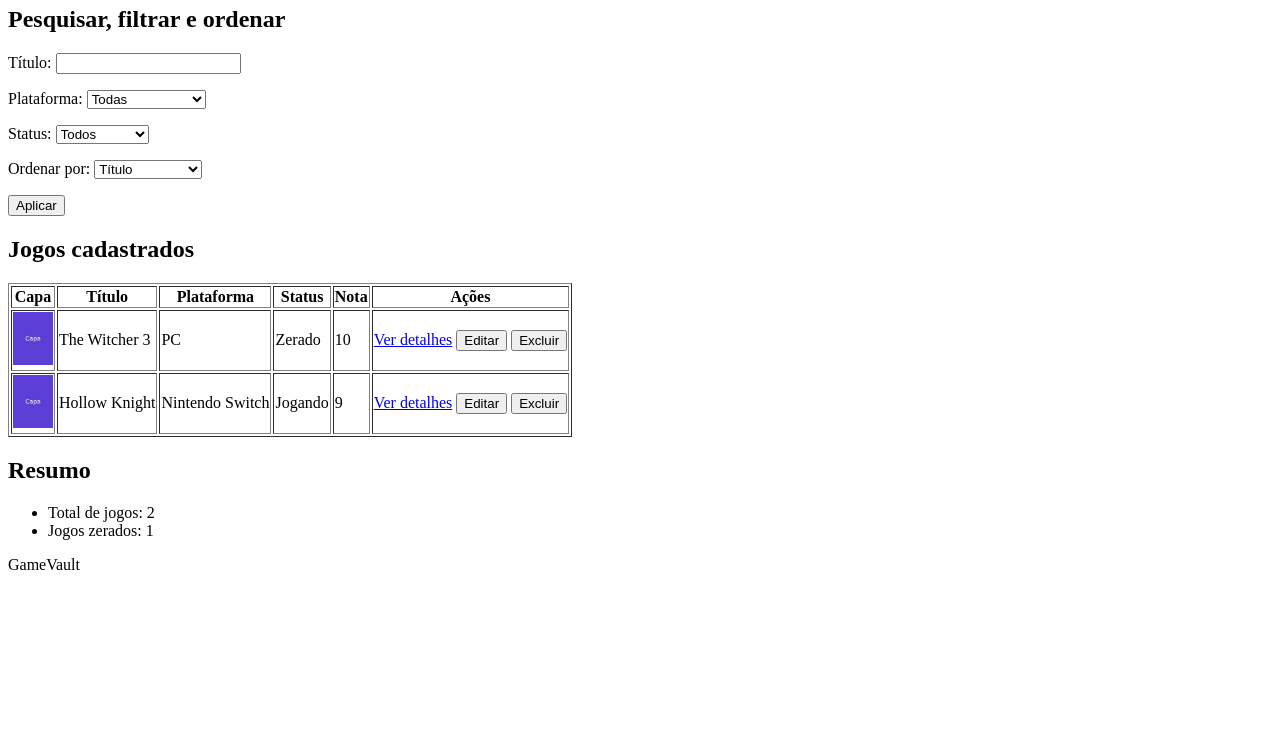
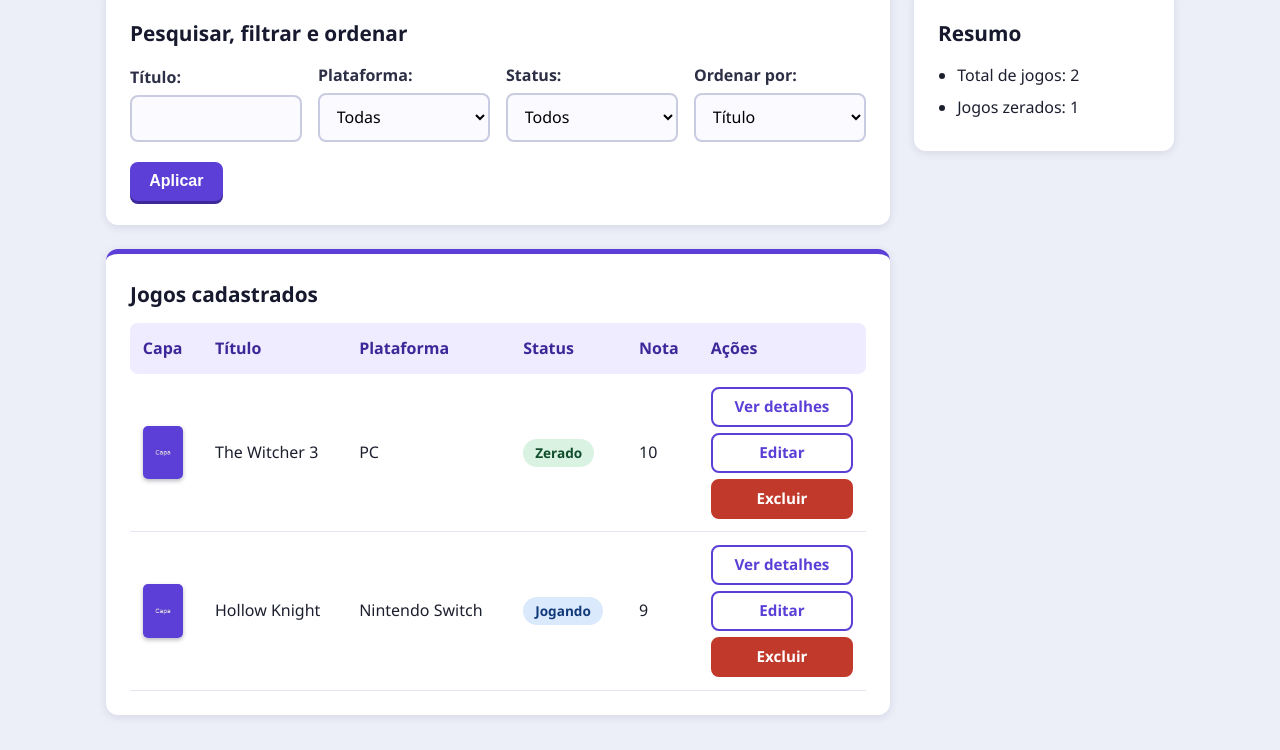
Before and after one commit to lucasemanuelsp/gamevault, a plain HTML site: page index.html in a window 1280 px wide. Shown: the part 130-880 px from the top of the page. Before the commit the page ends 800 px from the top, so only its background shows below. Drawn offline with Linux system fonts and the light colour scheme.

Commit message:
style: organiza listagem com grid e filtros com flexbox

```diff
--- a/index.html
+++ b/index.html
@@ -2,6 +2,8 @@
 <html lang="pt-BR">
 <head>
   <meta charset="UTF-8">
+  <meta name="viewport" content="width=device-width, initial-scale=1.0">
+  <link rel="stylesheet" href="assets/css/style.css">
   <title>GameVault</title>
 </head>
 <body>
@@ -9,13 +11,13 @@
   <header>
     <h1>GameVault</h1>
     <ul>
-      <li><a href="index.html">Minha coleção</a></li>
+      <li><a href="index.html" class="atual">Minha coleção</a></li>
       <li><a href="pages/cadastro.html">Adicionar jogo</a></li>
     </ul>
   </header>
 
-  <main>
-    <section>
+  <main class="layout-colecao">
+    <section class="filtros">
       <h2>Pesquisar, filtrar e ordenar</h2>
       <form>
         <p>
@@ -53,9 +55,10 @@
       </form>
     </section>
 
-    <section>
+    <section class="lista">
       <h2>Jogos cadastrados</h2>
-      <table border="1">
+      <div class="tabela">
+      <table>
         <thead>
           <tr>
             <th>Capa</th>
@@ -71,31 +74,33 @@
             <td><img src="assets/img/capa-exemplo.jpg" alt="Capa de The Witcher 3" width="40"></td>
             <td>The Witcher 3</td>
             <td>PC</td>
-            <td>Zerado</td>
+            <td><span class="status status-zerado">Zerado</span></td>
             <td>10</td>
-            <td>
+            <td class="acoes">
               <a href="pages/detalhes.html">Ver detalhes</a>
-              <button type="button">Editar</button>
-              <button type="button">Excluir</button>
+              <a href="pages/editar.html">Editar</a>
+              <button type="button" class="perigo">Excluir</button>
             </td>
           </tr>
           <tr>
             <td><img src="assets/img/capa-exemplo.jpg" alt="Capa de Hollow Knight" width="40"></td>
             <td>Hollow Knight</td>
             <td>Nintendo Switch</td>
-            <td>Jogando</td>
+            <td><span class="status status-jogando">Jogando</span></td>
             <td>9</td>
-            <td>
+            <td class="acoes">
               <a href="pages/detalhes.html">Ver detalhes</a>
-              <button type="button">Editar</button>
-              <button type="button">Excluir</button>
+              <a href="pages/editar.html">Editar</a>
+              <button type="button" class="perigo">Excluir</button>
             </td>
           </tr>
         </tbody>
       </table>
+      </div>
+      <p class="mensagem vazio" hidden>Nenhum jogo encontrado. Tente mudar a pesquisa ou os filtros.</p>
     </section>
 
-    <aside>
+    <aside class="resumo">
       <h2>Resumo</h2>
       <ul>
         <li>Total de jogos: 2</li>
--- a/pages/cadastro.html
+++ b/pages/cadastro.html
@@ -2,6 +2,8 @@
 <html lang="pt-BR">
 <head>
   <meta charset="UTF-8">
+  <meta name="viewport" content="width=device-width, initial-scale=1.0">
+  <link rel="stylesheet" href="../assets/css/style.css">
   <title>GameVault - Adicionar jogo</title>
 </head>
 <body>
@@ -10,13 +12,14 @@
     <h1>GameVault</h1>
     <ul>
       <li><a href="../index.html">Minha coleção</a></li>
-      <li><a href="cadastro.html">Adicionar jogo</a></li>
+      <li><a href="cadastro.html" class="atual">Adicionar jogo</a></li>
     </ul>
   </header>
 
   <main>
     <section>
       <h2>Adicionar jogo</h2>
+      <p class="mensagem info">Preencha os dados para adicionar um jogo à coleção.</p>
       <form>
         <p>
           <label for="titulo">Título:</label>
```
Also changed, not shown: pages/editar.html (+3 -0 lines).
